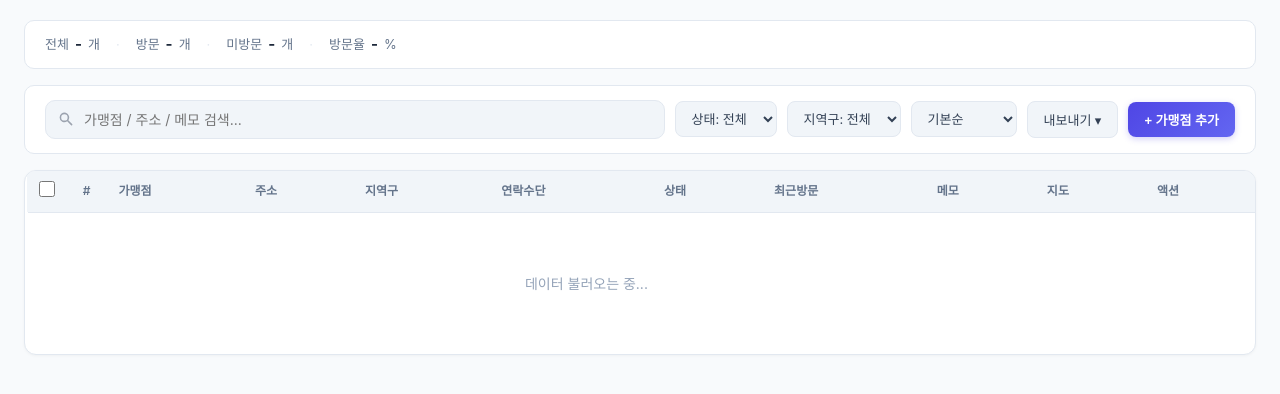
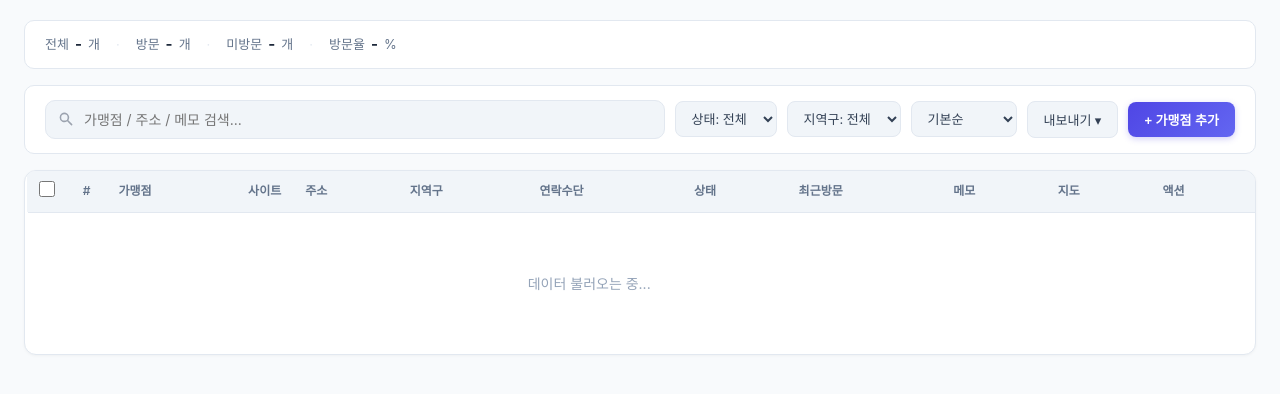
Before and after one commit to leesk0130-byte/point3-salesmap, a Flask app: template templates/stores.html in a window 1280 px wide. Shown: the part 56-450 px from the top of the page. Run offline with Flask 3, Linux system fonts and the light colour scheme; the template is opened without the code that fills it, so the values that code supplies are empty; some libraries are stand-ins or nearby versions; some web fonts are replaced.

Commit message:
가맹점 목록에 사이트 컬럼 추가 (🏠 아이콘 링크), 웹사이트 마이그레이션 API
Co-Authored-By: Claude Opus 4.6 (1M context) <noreply@anthropic.com>

```diff
--- a/main.py
+++ b/main.py
@@ -646,6 +646,7 @@ def add_store():
         "contact_remember": data.get("contact_remember", False),
         "contact_intro": data.get("contact_intro", False),
         "showOnMap": data.get("showOnMap", True),
+        "website": data.get("website", ""),
         "visits": [],
         "teamName": user.get("teamName", ""),
         "created_at": datetime.now().isoformat(),
@@ -682,7 +683,7 @@ def update_store(store_id):
             # 전달된 필드만 업데이트
             for key in ["name", "address", "lat", "lng", "memo", "notes",
                          "contact_email", "contact_linkedin", "contact_remember",
-                         "contact_intro", "showOnMap"]:
+                         "contact_intro", "showOnMap", "website"]:
                 if key in data:
                     stores[i][key] = data[key]
             # 주소가 변경되면 district 재추출
@@ -1222,6 +1223,44 @@ def backup_json():
     return response
 
 
+# ── 웹사이트 마이그레이션 (일회성) ──
+@app.route("/api/migrate-websites", methods=["POST"])
+@login_required
+def migrate_websites():
+    """기존 가맹점에 웹사이트 URL 일괄 추가"""
+    user = get_current_user()
+    if user.get("username") != "leesk0130":
+        return jsonify({"error": "권한 없음"}), 403
+
+    WEBSITE_MAP = {
+        "공유어장": "https://padobox.kr",
+        "파도상자": "https://padobox.kr",
+        "해주세요": "https://haejuseyo.com",
+        "라이펫": "https://lifet.co.kr",
+        "아레스3": "https://honestflower.kr",
+        "아니스트플라워": "https://honestflower.kr",
+        "원모먼트": "https://www.1moment.co.kr",
+        "플링캐스트": "https://www.plingcast.com",
+        "쓰리랩스": "https://marketbang.kr",
+        "마켓뱅": "https://marketbang.kr",
+    }
+
+    stores = load_stores()
+    updated = 0
+    for store in stores:
+        if store.get("website"):
+            continue
+        name = store.get("name", "")
+        for key, url in WEBSITE_MAP.items():
+            if key in name:
+                store["website"] = url
+                save_store(store)
+                updated += 1
+                break
+
+    return jsonify({"updated": updated})
+
+
 # ── 초기화 + 서버 실행 ──
 ensure_superadmin()
 
--- a/templates/stores.html
+++ b/templates/stores.html
@@ -371,6 +371,8 @@
     .btn-quick:hover { background: #d1fae5; }
 
     /* ── 연락수단 체크박스 ── */
+    .site-link { text-decoration:none; font-size:15px; opacity:.7; transition:opacity .15s; }
+    .site-link:hover { opacity:1; }
     .store-name-link { color: var(--primary); text-decoration: none; font-weight: 600; cursor: pointer; }
     .store-name-link:hover { text-decoration: underline; }
 
@@ -768,6 +770,7 @@
           <th class="col-check"><input type="checkbox" id="checkAll"></th>
           <th class="col-num">#</th>
           <th>가맹점</th>
+          <th style="width:36px;text-align:center;">사이트</th>
           <th class="col-addr">주소</th>
           <th class="col-district">지역구</th>
           <th>연락수단</th>
@@ -779,7 +782,7 @@
         </tr>
       </thead>
       <tbody id="storeBody">
-        <tr><td colspan="10" class="loading">데이터 불러오는 중...</td></tr>
+        <tr><td colspan="11" class="loading">데이터 불러오는 중...</td></tr>
       </tbody>
     </table>
   </div>
@@ -847,6 +850,10 @@
           <input type="text" id="smAddress" placeholder="클릭하여 주소 검색..." readonly onclick="openDaumPostcode()" style="flex:1;padding:10px 12px;border:1px solid var(--border);border-radius:8px;font-size:14px;cursor:pointer;background:var(--bg);color:var(--fg);">
           <button type="button" onclick="openDaumPostcode()" style="padding:10px 14px;background:var(--primary);color:#fff;border:none;border-radius:8px;font-size:13px;font-weight:600;cursor:pointer;white-space:nowrap;">주소 검색</button>
         </div>
+      </div>
+      <div>
+        <label style="font-size:13px;font-weight:600;margin-bottom:4px;display:block;">웹사이트</label>
+        <input type="url" id="smWebsite" placeholder="https://example.com" style="width:100%;padding:10px 12px;border:1px solid var(--border);border-radius:8px;font-size:14px;background:var(--bg);color:var(--fg);">
       </div>
       <div>
         <label style="font-size:13px;font-weight:600;margin-bottom:4px;display:block;">메모</label>
@@ -1066,7 +1073,7 @@ function render() {
   document.getElementById('statRate').textContent = rate;
 
   if (!list.length) {
-    body.innerHTML = '<tr><td colspan="10"><div class="empty-state"><p>표시할 데이터가 없습니다</p><small>필터를 변경하거나 가맹점을 등록하세요</small></div></td></tr>';
+    body.innerHTML = '<tr><td colspan="11"><div class="empty-state"><p>표시할 데이터가 없습니다</p><small>필터를 변경하거나 가맹점을 등록하세요</small></div></td></tr>';
     return;
   }
 
@@ -1086,6 +1093,7 @@ function render() {
       <td class="col-check"><input type="checkbox" data-id="${escAttr(s.id)}" ${checked} onchange="toggleCheck(this)"></td>
       <td class="col-num">${idx + 1}</td>
       <td class="col-name"><a href="#" class="store-name-link" onclick="event.preventDefault();showStoreInfo('${escAttr(s.id)}')">${esc(s.name)}</a></td>
+      <td style="text-align:center;">${s.website ? `<a href="${escAttr(s.website)}" target="_blank" rel="noopener" class="site-link" title="${escAttr(s.website)}">🏠</a>` : '<span style="color:var(--muted-fg);font-size:11px;">-</span>'}</td>
       <td class="col-addr" title="${escAttr(s.address)}">${esc(s.address)}</td>
       <td class="col-district">${esc(s.district || '기타')}</td>
       <td style="font-size:11px;white-space:nowrap;">
@@ -1404,6 +1412,7 @@ function showStoreInfo(id) {
       <div class="si-row"><div class="si-label">지역구</div><div class="si-val">${s.district||'기타'}</div></div>
       <div class="si-row"><div class="si-label">메모</div><div class="si-val">${s.memo||'-'}</div></div>
       <div class="si-row"><div class="si-label">연락수단</div><div class="si-val">${contactTags}</div></div>
+      <div class="si-row"><div class="si-label">사이트</div><div class="si-val">${s.website ? `<a href="${s.website}" target="_blank" rel="noopener" style="color:var(--primary);text-decoration:none;">${s.website}</a>` : '-'}</div></div>
       <div class="si-row"><div class="si-label">지도</div><div class="si-val">${s.showOnMap !== false ? '📍 표시중' : '⊘ 숨김'}</div></div>
       <div class="si-visits">
         <div style="font-weight:700;font-size:13px;margin-bottom:6px;">방문 기록 (${visits.length}건)</div>
@@ -1458,7 +1467,7 @@ function openAddStoreModal(store) {
   document.getElementById('smName').value = isEdit ? (store.name || '') : '';
   document.getElementById('smAddress').value = isEdit ? (store.address || '') : '';
   document.getElementById('smMemo').value = isEdit ? (store.memo || '') : '';
-  document.getElementById('smNotes').value = isEdit ? (store.notes || '') : '';
+  document.getElementById('smWebsite').value = isEdit ? (store.website || '') : '';
   document.getElementById('smLat').value = isEdit ? (store.lat || '') : '';
   document.getElementById('smLng').value = isEdit ? (store.lng || '') : '';
   document.getElementById('smContactEmail').checked = isEdit ? !!store.contact_email : false;
@@ -1483,7 +1492,7 @@ async function submitStore() {
     name,
     address,
     memo: document.getElementById('smMemo').value.trim(),
-    notes: document.getElementById('smNotes').value.trim(),
+    website: document.getElementById('smWebsite').value.trim(),
     contact_email: document.getElementById('smContactEmail').checked,
     contact_linkedin: document.getElementById('smContactLinkedin').checked,
     contact_remember: document.getElementById('smContactRemember').checked,
```
